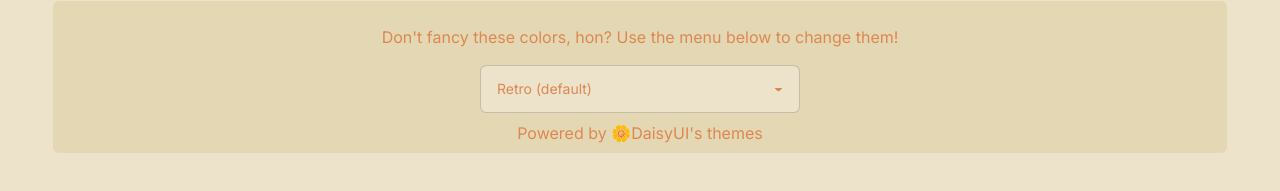
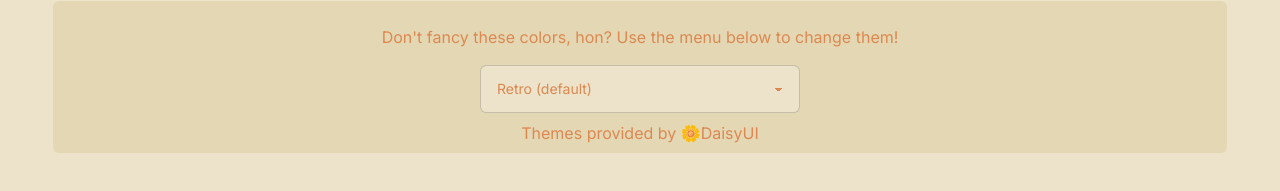
Before and after one commit to caXos/jammming, a Next.js app: page / in a window 1280 px wide. Shown: the part 495-686 px from the top of the page. Built offline with nearby package versions, Linux system fonts and the light colour scheme.

Commit message:
Update ThemeSelectorContainer.jsx
Changed footer text

```diff
--- a/src/components/ThemeSelectorContainer.jsx
+++ b/src/components/ThemeSelectorContainer.jsx
@@ -66,7 +66,7 @@ export default function ThemeSelectorContainer() {
             }
           })}
         </select>
-        <span className="mt-2">Powered by 🌼DaisyUI&apos;s themes</span>
+        <span className="mt-2">Themes provided by 🌼DaisyUI</span>
       </div>
     </>
   );
```
